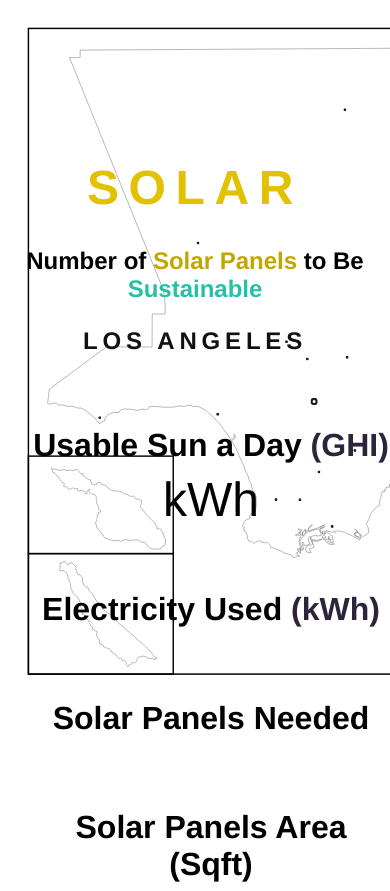
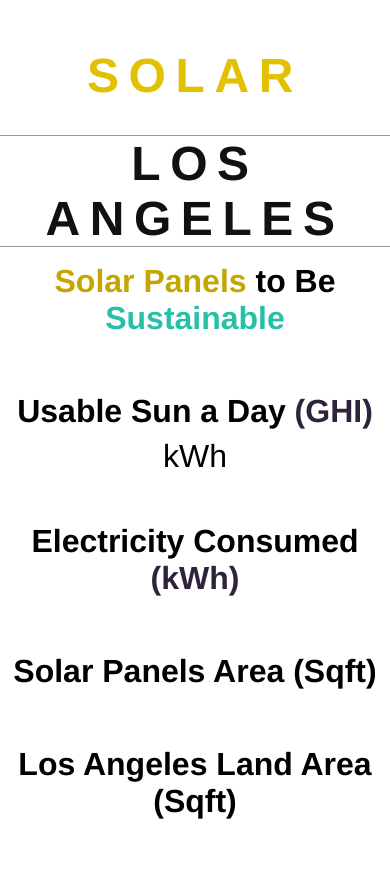
Before and after one commit to sndsgn/solar, a plain HTML site: page index.html in a window 390 px wide. Drawn offline with Linux system fonts and the light colour scheme; no server answers.

Commit message:
Corrects stat calculations, removes LA outline image, and adds mobile first responsive CSS.

```diff
--- a/app.js
+++ b/app.js
@@ -18,6 +18,7 @@
 //
 
 //Inspired by http://stackoverflow.com/questions/2901102/how-to-print-a-number-with-commas-as-thousands-separators-in-javascript
+//http://stackoverflow.com/questions/2901102/how-to-print-a-number-with-commas-as-thousands-separators-in-javascript
 function thousandCommaSeparator(num) {
   return num.toString().replace(/\B(?=(\d{3})+(?!\d))/g, ",");
 }
@@ -56,19 +57,29 @@ zipWeather.addEventListener('load', function() {
 
 //Los Angeles Electricity
   var laElectricityObj = JSON.parse(laZipElectricity.responseText);
-  var laElectricityAnnualAvg = thousandCommaSeparator(Math.round(laElectricityObj.meta.view.columns[15].cachedContents.sum * 1000000 / 365.24));
+  var laElectricityAnnualAvg = thousandCommaSeparator(Math.round((laElectricityObj.meta.view.columns[15].cachedContents.sum * 1000000) / 365.24));
+
   document.getElementById('laElectricityUsage').innerHTML = laElectricityAnnualAvg;
 
-
-  var numSolarPanels = thousandCommaSeparator(Number.parseInt(Number.parseInt(laElectricityAnnualAvg.replace(/\,/g, "")) / Number.parseFloat(ghIrradianceDailyAvg) / 0.390 / 0.1521));
+//Grape Solar Panel 390w 15.21% Efficiency http://solar-panels-review.toptenreviews.com/grape-solar-390w-review.html?cmpid=ttr-ls
+//71.1% efficiency for fixed position solar panels: http://www.solarpaneltilt.com/
+//Solar Panels Needed
+  var numSolarPanelsRaw = Number.parseInt(Number.parseInt(laElectricityAnnualAvg.replace(/\,/g, "")) / (Number.parseFloat(ghIrradianceDailyAvg) * 0.390 * 0.711));
+  var numSolarPanels = thousandCommaSeparator(numSolarPanelsRaw);
   document.getElementById('numSolarPanelsNeeded').innerHTML = numSolarPanels;
 
 
-var grapeSolarPanelLengthIn = 77.2;
-var grapeSolarPanelWidthIn = 51.5;
-var grapeSolarPanelPrice = 585;
-var grapeSolarPanelsSqft = grapeSolarPanelLengthIn * grapeSolarPanelWidthIn;
-  document.getElementById('solarPanelsSqft').innerHTML = thousandCommaSeparator(Number.parseInt(grapeSolarPanelsSqft));
+  var grapeSolarPanelLengthIn = 77.2;
+  var grapeSolarPanelWidthIn = 51.5;
+  var grapeSolarPanelPrice = 585;
+  var grapeSolarPanelsSqft = (grapeSolarPanelLengthIn/12) * (grapeSolarPanelWidthIn/12);
+  document.getElementById('solarPanelsSqft').innerHTML = thousandCommaSeparator(Number.parseInt(Number.parseFloat(grapeSolarPanelsSqft) * Number.parseInt(numSolarPanelsRaw)));
+
+
+
+//Los Angeles City sqft source wikipedia. This only includes the land area.
+  var laAreaSqft =  thousandCommaSeparator(1.307e+10);
+  document.getElementById('laSqft').innerHTML = laAreaSqft;
 
 
 });
--- /dev/null
+++ b/ghiLA.json
@@ -0,0 +1 @@
+{"version":"1.0.0","warnings":[],"errors":["either lat/lon or address are required if initializing with params"],"metadata":{"sources":["Perez-SUNY/NREL, 2012"]},"inputs":{},"outputs":{}}
--- a/index.html
+++ b/index.html
@@ -13,46 +13,51 @@
     <link rel="stylesheet" href="tachyons.css">
     <script src="app.js"></script>
     <style>
-       {
+        {
         border: 1px solid gold;
 
       }
 
     </style>
   </head>
-  <body style="background:url('losangeles44.svg'); background-size: cover; background-repeat: no-repeat;">
+  <body>
     <script>
     </script>
     <header>
-      <h1 class="center tc ttu ptm dark-yellow f1 ptxl">Solar</h1>
-      <h2 class="center tc f3">Number of <span class="darkest-yellow">Solar Panels</span> to Be <span class="teal">Sustainable</span</h2>
-        <h3 class="center tc f3 ttu black">Los Angeles</h3>
+      <h1 class="center tc ttu ptm dark-yellow f1">Solar</h1>
+      <h2 class="center tc mega-ns f1 ttu black bt bb b--silver mtn mbn">Los Angeles</h2>
     </header>
     <main class="">
-      <!--Is this the right structure using form around select. Checkout HTML5 doctor.-->
-    <section class="ptl">
-      <dl class="pll">
-        <dt id="" class="f2 tc b">Usable Sun a Day<a target="_blank" href="https://developer.nrel.gov/docs/solar/solar-resource-v1/#request-url" class="link" title="Definition of GHI or Global Horizontal Irradiance"> (GHI)</a></dt>
-        <dd class='mln f1 pts tc'><span id="ghIrradiance"></span> kWh</dd>
+    <section class="">
+      <dl class="">
+        <dt id="" class="f2 tc b"><span class="darkest-yellow">Solar Panels</span> to Be <span class="teal">Sustainable</span></dt>
+        <dd class='mln f2 f1-ns pts tc'><span id="numSolarPanelsNeeded"></span></dd>
       </dl>
     </section>
-    <section class="ptl">
-      <dl class="pll">
-        <dt id="" class="f2 tc b">Electricity Used<a target="_blank" href="http://en.wikipedia.org/wiki/Kilowatt_hour" class="link" title="Definition of a kilowatt hour"> (kWh)</a></dt>
-        <dd class='mln f1 pts tc'><span id="laElectricityUsage"></span></dd>
+    <section class="ptm">
+      <dl class="">
+        <dt id="" class="f2 tc b">Usable Sun a Day<a target="_blank" href="https://developer.nrel.gov/docs/solar/solar-resource-v1/#request-url" class="link" title="Definition of GHI or Global Horizontal Irradiance"> (GHI)</a></dt>
+        <dd class='mln f2 f1-ns pts tc'><span id="ghIrradiance"></span> kWh</dd>
       </dl>
     </section>
-    <section class="ptl">
-      <dl class="pll">
-        <dt id="" class="f2 tc b">Solar Panels Needed</dt>
-        <dd class='mln f1 pts tc'><span id="numSolarPanelsNeeded"></span></dd>
+    <section class="ptm">
+      <dl class="">
+        <dt id="" class="f2 tc b">Electricity Consumed<a target="_blank" href="http://en.wikipedia.org/wiki/Kilowatt_hour" class="link" title="Definition of a kilowatt hour"> (kWh)</a></dt>
+        <dd class='mln f2 f1-ns pts tc'><span id="laElectricityUsage"></span></dd>
       </dl>
     </section>
 
-    <section class="ptl">
-      <dl class="pll">
+    <section class="ptm">
+      <dl class="">
         <dt id="" class="f2 tc b">Solar Panels Area (Sqft)</dt>
-        <dd class='mln f1 pts tc'><span id="solarPanelsSqft"></span></dd>
+        <dd class='mln f2 f1-ns pts tc'><span id="solarPanelsSqft"></span></dd>
+      </dl>
+    </section>
+
+    <section class="ptm">
+      <dl class="">
+        <dt id="" class="f2 tc b">Los Angeles Land Area (Sqft)</dt>
+        <dd class='mln f2 f1-ns pts tc'><span id="laSqft"></span></dd>
       </dl>
     </section>
 
```
Also changed, not shown: sundial.svg (added).
